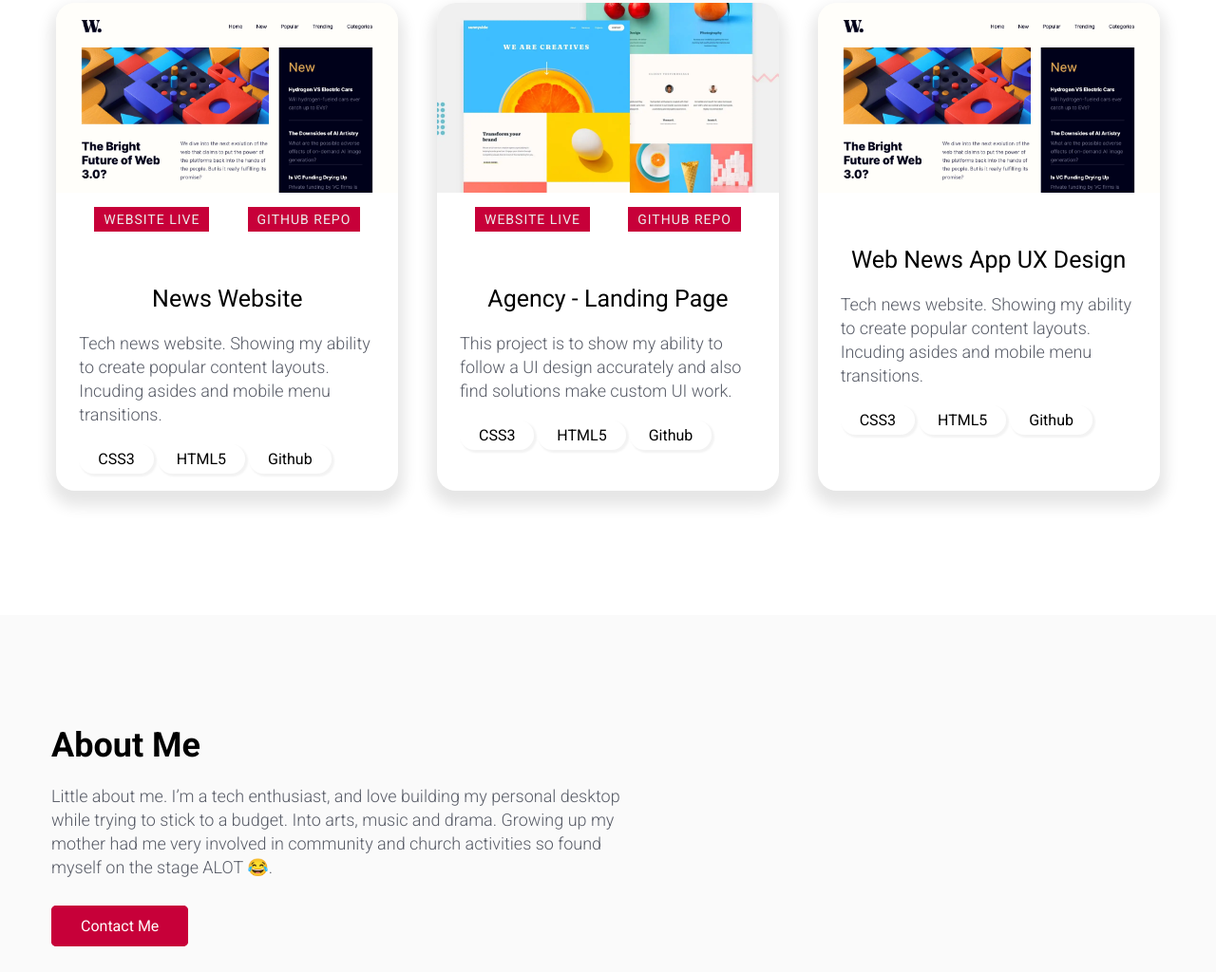
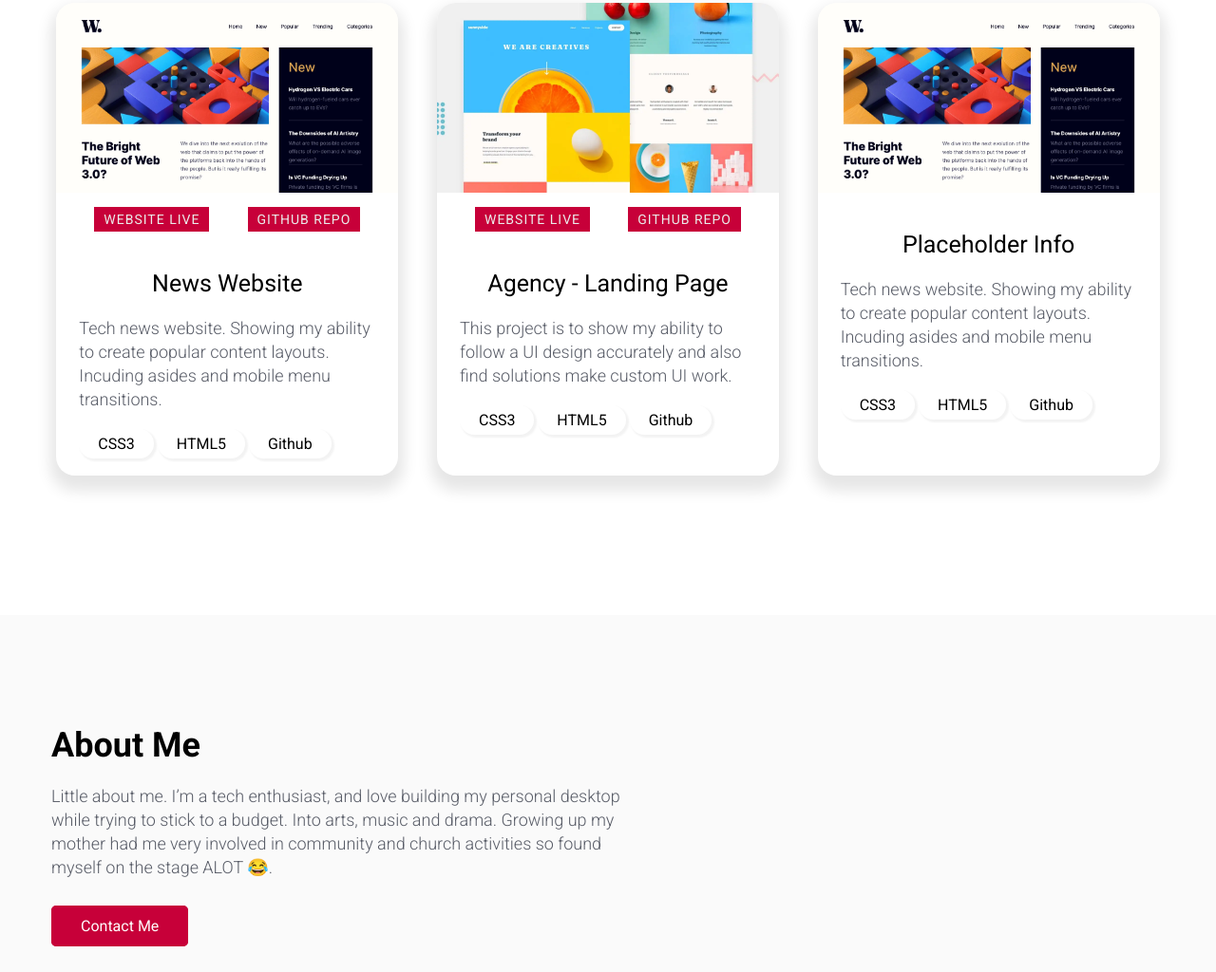
Before and after one commit to davupls/PersonalPortfolioWebsite, a website: page index.html in a window 1280 px wide. Shown: the part 952-1976 px from the top of the page at 95% size. Drawn offline with Linux system fonts and the light colour scheme.

Commit message:
Spacing Update - Project card

```diff
--- a/index.html
+++ b/index.html
@@ -105,7 +105,7 @@
             <div class="card--img-2"></div>
             <section class="card--info">
               <div>
-                <h3 class="title--card">Web News App UX Design</h3>
+                <h3 class="title--card">Placeholder Info</h3>
                 <p class="detail--card">
                   Tech news website. Showing my ability to create popular content
                   layouts. Incuding asides and mobile menu transitions.
--- a/style.css
+++ b/style.css
@@ -216,7 +216,7 @@ h2 {
 .title--card {
     font-size: 1.5625rem;
     font-weight: 400;
-    padding: 2rem 0 1.25rem;
+    padding: 1rem 0 1.25rem;
     text-align: center;
 }
 
```
